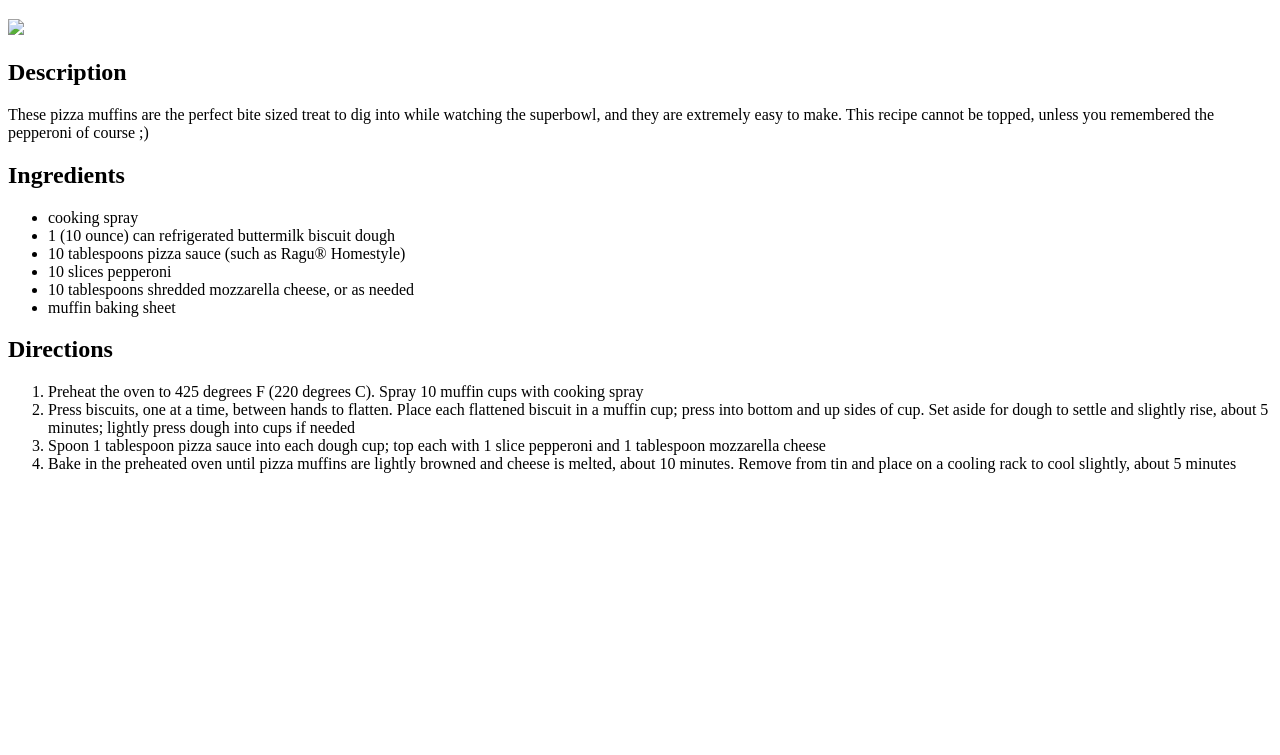
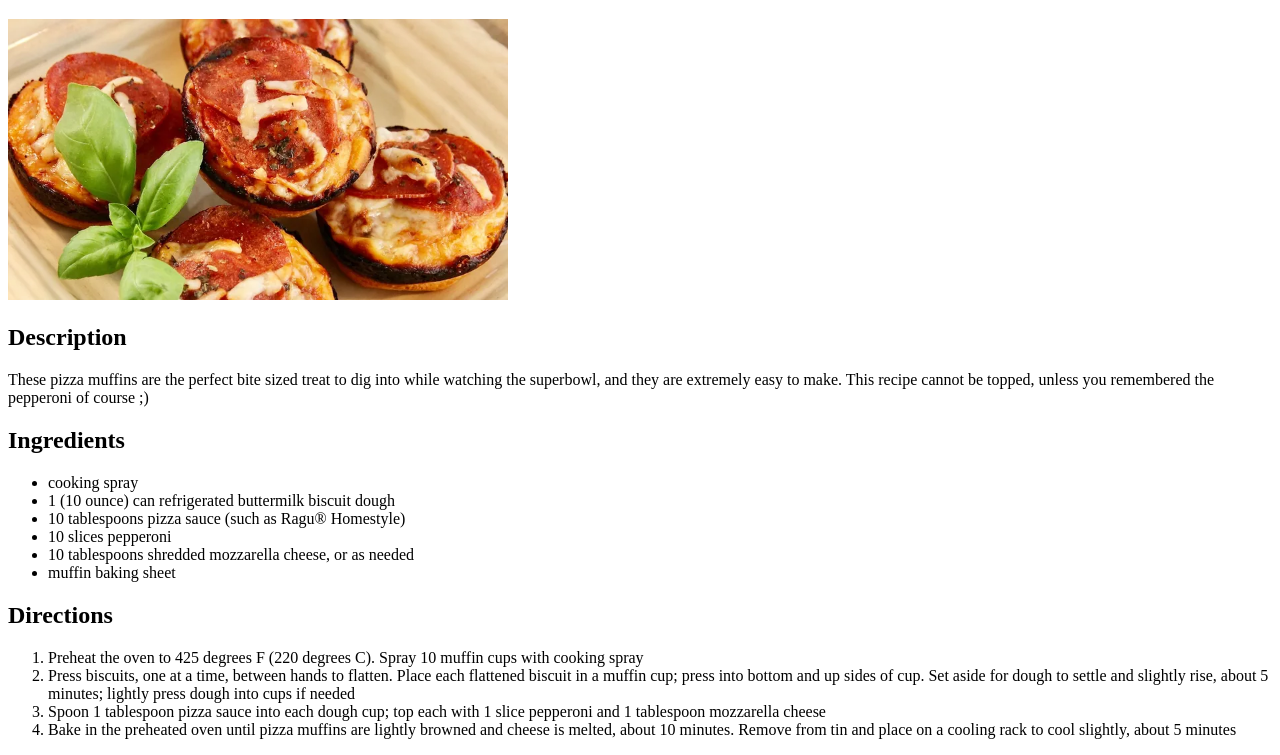
Before and after one commit to mattmarz94/odin-recipes, a plain HTML site: page recipes/pepperoni_pizza_muffins.html in a window 1280 px wide. Shown: the part 61-816 px from the top of the page. Drawn offline with Linux system fonts and the light colour scheme.

Commit message:
Edit ../recipes/pepperoni_pizza_muffins.html

```diff
--- a/recipes/pepperoni_pizza_muffins.html
+++ b/recipes/pepperoni_pizza_muffins.html
@@ -7,7 +7,7 @@
 
     <body>
         <h1>Pepperoni Pizza Muffins</h1>
-        <img src="../images/pepperoni_pizza_muffins.png" width="500">
+        <img src="../images/pepperoni_pizza_muffins.jpg" width="500">
          <h2>Description</h2>
           <p>These pizza muffins are the perfect bite sized treat to dig into while watching the superbowl, and they are extremely easy to make. This recipe cannot be topped, unless you remembered the pepperoni of course ;)</p>
          <h2>Ingredients</h2>
```
